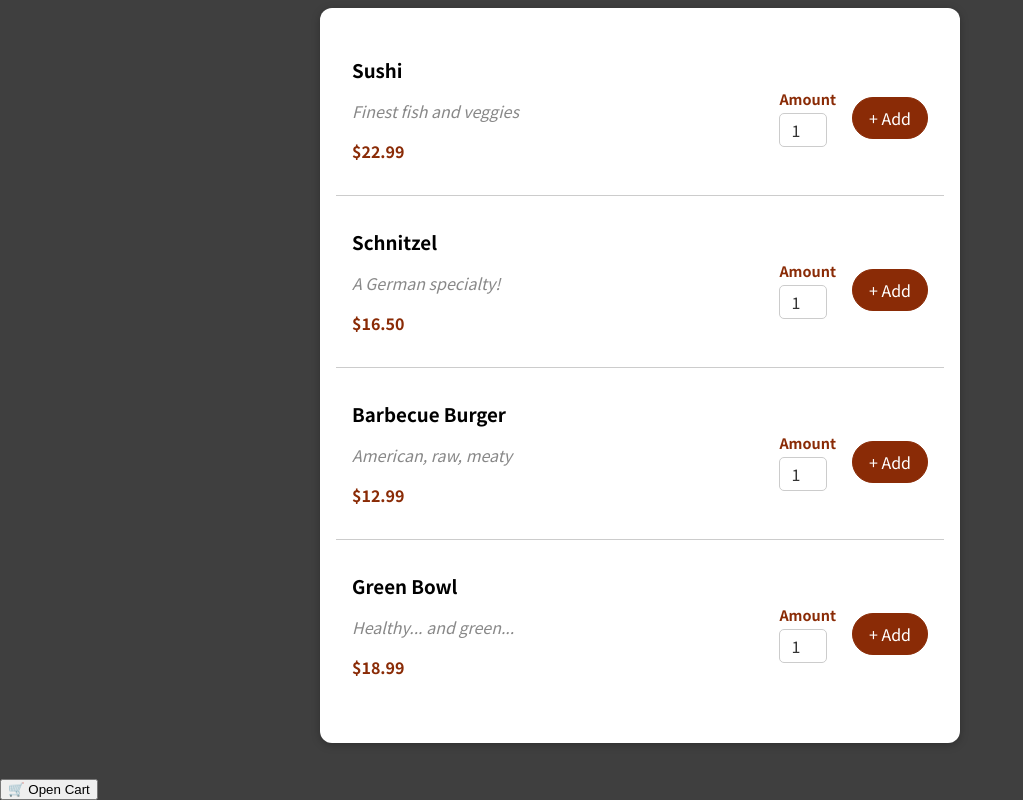
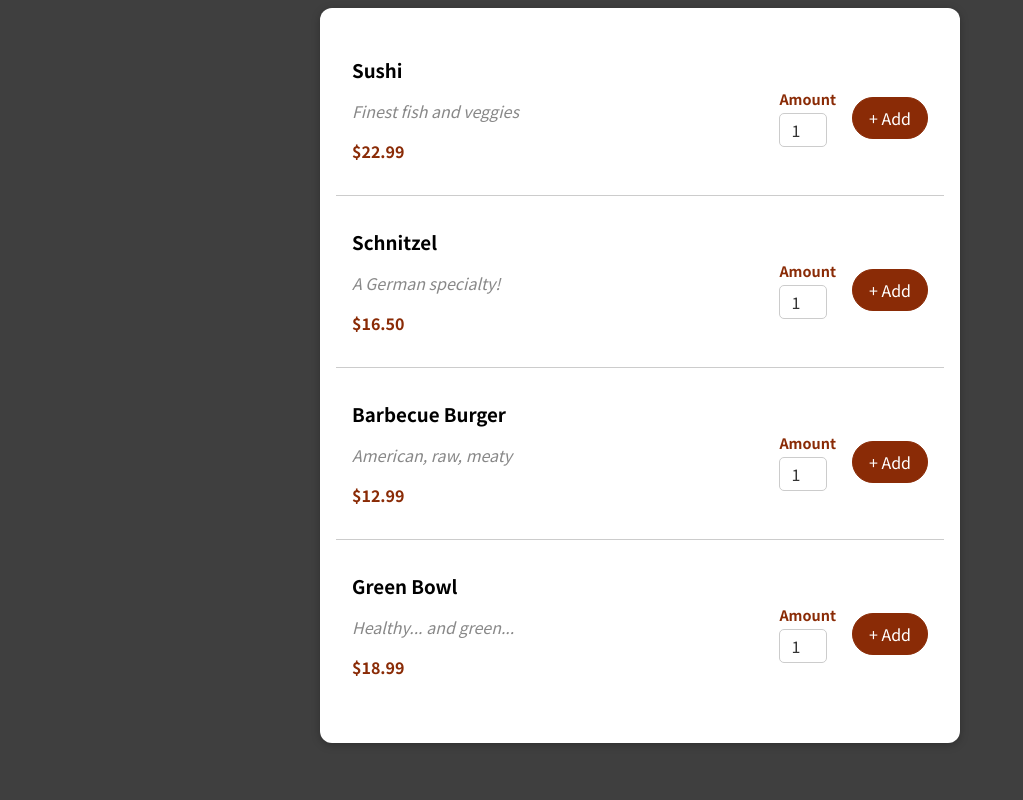
Before and after one commit to SonikaSahana/restaurant-website-react, a React (Create React App) app in the folder restaurant/: page / in a window 1280 px wide. Shown: the part 590-1390 px from the top of the page, without its empty margins (0-1023 px from the left). After the commit the page ends 1365 px from the top, so only its background shows below. Built offline with nearby package versions, Linux system fonts and the light colour scheme.

Commit message:
done some corrections

```diff
--- a/restaurant/src/App.js
+++ b/restaurant/src/App.js
@@ -1,16 +1,25 @@
-import React from "react";
+import React, { useState } from "react";
 import CartModal from './CartModal';
 import Header from "./Header";
 import Summary from "./Summary";
 import MealsList from "./MealsList";
 
 function App() {
+  const [isCartOpen, setIsCartOpen] = useState(false);
+
+  const toggleCart = () => {
+    setIsCartOpen(!isCartOpen);
+  };
+
   return (
     <div>
-      <Header />
+
+      <Header onCartClick={toggleCart} />
       <Summary />
       <MealsList />
-      <CartModal />
+
+
+      {isCartOpen && <CartModal onClose={toggleCart} />}
     </div>
   );
 }
--- a/restaurant/src/CartModal.js
+++ b/restaurant/src/CartModal.js
@@ -1,10 +1,10 @@
-import React, { useState } from 'react';
+import React from 'react';
 import ReactDOM from 'react-dom';
 import './CartModal.css';
 
 // Backdrop Component
 const Backdrop = ({ onClose }) => {
-  return <div className="backdrop" onClick={onClose}></div>;
+  return <div className="backdrop" onClick={onClose}></div>;  // Clicking backdrop closes modal
 };
 
 // ModalOverlay Component
@@ -38,31 +38,14 @@ const ModalOverlay = ({ onClose }) => {
   );
 };
 
-// Cart Component
-const Cart = () => {
-  // State to control whether the cart modal is open or closed
-  const [isOpen, setIsOpen] = useState(false);
-
-  // Function to toggle cart modal visibility
-  const toggleCart = () => {
-    setIsOpen(!isOpen);
-  };
-
+// CartModal Component
+const CartModal = ({ onClose }) => {
   return (
-    <div>
-      {/* Cart Icon - clicking this opens the modal */}
-      <button onClick={toggleCart}>🛒 Open Cart</button>
-
-      {/* Cart Modal Logic */}
-      {isOpen && (
-        <>
-          {/* React portal to render the Backdrop and ModalOverlay outside the regular component tree */}
-          {ReactDOM.createPortal(<Backdrop onClose={toggleCart} />, document.getElementById('overlays'))}
-          {ReactDOM.createPortal(<ModalOverlay onClose={toggleCart} />, document.getElementById('overlays'))}
-        </>
-      )}
-    </div>
+    <>
+      {ReactDOM.createPortal(<Backdrop onClose={onClose} />, document.getElementById('overlays'))}
+      {ReactDOM.createPortal(<ModalOverlay onClose={onClose} />, document.getElementById('overlays'))}
+    </>
   );
 };
 
-export default Cart;
+export default CartModal;
--- a/restaurant/src/Header.js
+++ b/restaurant/src/Header.js
@@ -2,12 +2,12 @@ import React from 'react';
 import './Header.css';
 import mealsImage from './restaurant.jpg';
 
-const Header = () => {
+const Header = ({ onCartClick }) => {  // Receive `onCartClick` as prop
   return (
     <>
       <header className="header">
         <h1>ReactMeals</h1>
-        <button className="cart-button">
+        <button className="cart-button" onClick={onCartClick}>  {/* Trigger onCartClick to open modal */}
           <span>Your Cart</span>
           <span className="cart-count">0</span>
         </button>
```
